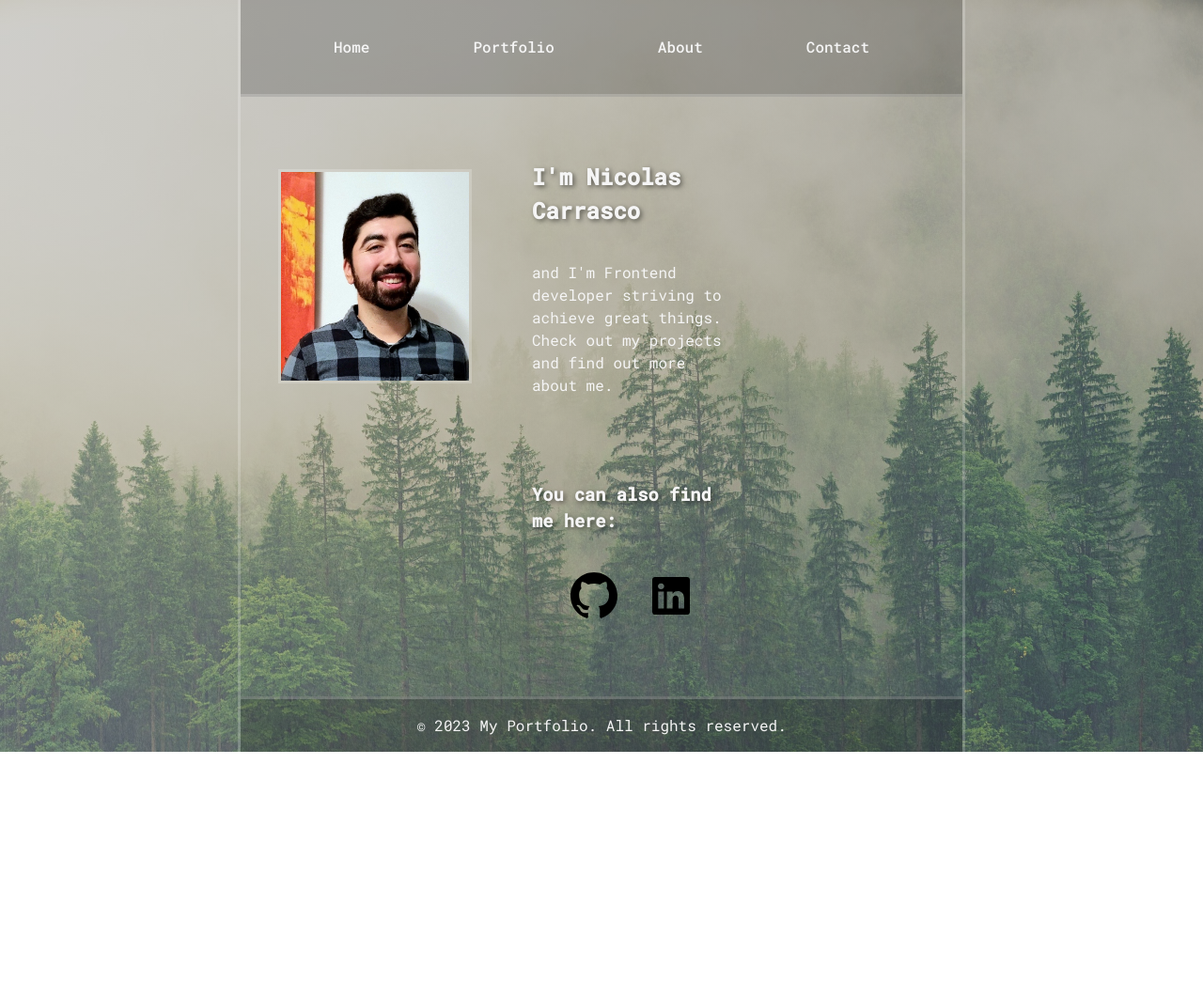
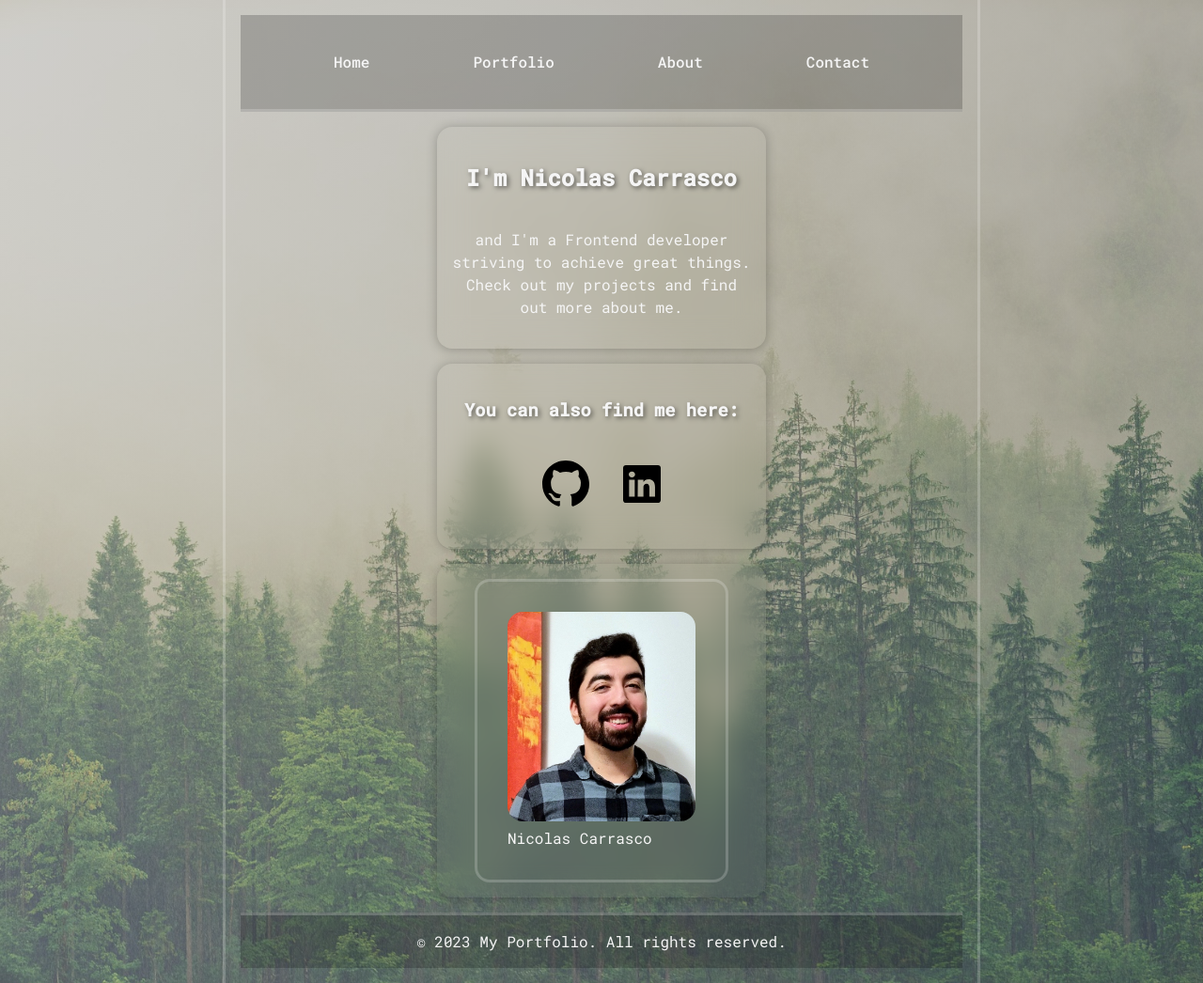
Before and after one commit to Niccar95/Portfolio, a website built with Vite: page index.html in a window 1280 px wide. Shown: the whole page at 94% size. Before the commit the page ends 800 px from the top, so only its background shows below. Built offline with nearby package versions, Linux system fonts and the light colour scheme.

Commit message:
stora strukturändringar

```diff
--- a/index.html
+++ b/index.html
@@ -6,24 +6,62 @@
     <title>My Portfolio</title>
   </head>
   <body>
-    <header class="header">
-       <nav class="header__navigation"></nav>
+    <header class="page-header">
+       <nav class="page-header__nav">
+        <a href="#" class="page-header__link">Home</a>
+        <a href="#" class="page-header__link">Portfolio</a>
+        <a href="#" class="page-header__link">About</a>
+        <a href="#" class="page-header__link">Contact</a>
+       </nav>
     </header>
-    <main class="mainContainer">
 
-      <figure class="mainContainer__imgContainer"></figure>
+    <main class="main-container">
 
-        <section class="mainContainer__presentation"></section>
+        <section class="presentation">
 
-        <section class="mainContainer__myLinksContainer">
+          <h2 class="presentation__title">I'm Nicolas Carrasco</h2>
 
+          <p class="presentation__description">and I'm a Frontend developer striving to achieve great things. Check out my projects and find out more about me.</p>
 
         </section>
 
 
+        <section class="my-links">
+
+          <h3 class="my-links__title">You can also find me here:</h3>
+
+          <nav class="my-links__navigation">
+
+            <a href="https://github.com/Niccar95" class="my-links__link">
+
+              <img src="/src/img/github.svg" width="50" height="50" alt="Github"  class="my-links__icon">
+
+            </a>
+
+            <a href="https://www.linkedin.com/home?originalSubdomain=se" class="my-links__link">
+
+              <img src="/src/img/linkedin.svg" width="40" height="40" alt="LinkedIn" class="my-links__icon">
+
+            </a>
+
+          </nav>
+
+        </section>
+
+        <section class="about-me">
+
+        <figure class="about-me__img-container">
+          <img src="/src/img/myPicture.jpg" class="about-me__image" alt="My Picture">
+          <figcaption class="about-me__caption">Nicolas Carrasco</figcaption>
+        </figure>
+
+        </section>
+
+
+
        </main>
-      <footer id="myFooter">
-
+      <footer class="page-end">
+        <p class="page-end__content">&copy; 2023 My Portfolio. All rights reserved.</p>
       </footer>
 
     <script type="module" src="/src/js/main.js"></script>
--- a/src/js/main.js
+++ b/src/js/main.js
@@ -1,127 +1 @@
 import '../scss/style.scss'
-
-
-const headerNavigation = document.querySelector(".header__navigation");
-
-const homeLink = document.createElement("a");
-const portfolioLink = document.createElement("a");
-const aboutLink = document.createElement("a");
-const contactLink = document.createElement("a");
-
-headerNavigation.appendChild(homeLink);
-headerNavigation.appendChild(portfolioLink);
-headerNavigation.appendChild(aboutLink);
-headerNavigation.appendChild(contactLink);
-
-homeLink.setAttribute("href", "#");
-portfolioLink.setAttribute("href", "#");
-aboutLink.setAttribute("href", "#");
-contactLink.setAttribute("href", "#");
-
-homeLink.textContent = "Home";
-portfolioLink.textContent = "Portfolio";
-aboutLink.textContent = "About";
-contactLink.textContent = "Contact";
-
-homeLink.className = "header__navigation-links";
-portfolioLink.className = "header__navigation-links";
-aboutLink.className = "header__navigation-links";
-contactLink.className = "header__navigation-links";
-
-const presentationContainer = document.querySelector(".mainContainer__presentation");
-const mainTitle = document.createElement("h2");
-
-
-//presentation
-presentationContainer.appendChild(mainTitle);
-
-mainTitle.textContent = "I'm Nicolas Carrasco";
-
-const presentation = document.createElement("p");
-presentationContainer.appendChild(presentation);
-presentation.innerHTML = "and I'm Frontend developer striving to achieve great things. Check out my projects and find out more about me.";
-
-
-//länk sektion
-
-
-const checkMyLinks = document.createElement("h3");
-
-const myLinksContainer = document.querySelector(".mainContainer__myLinksContainer");
-checkMyLinks.innerHTML = "You can also find me here: ";
-
-myLinksContainer.appendChild(checkMyLinks);
-
-
-const myLinksNavigation = document.createElement("nav");
-myLinksNavigation.classList.add("mainContainer__myLinksContainer__navigation");
-myLinksContainer.appendChild(myLinksNavigation);
-
-const myLinks = document.createElement("a");
-myLinksNavigation.appendChild(myLinks);
-myLinks.setAttribute("href", "https://github.com/Niccar95");
-
-const myLinks2 = document.createElement("a");
-myLinksNavigation.appendChild(myLinks2);
-myLinks2.setAttribute("href", "https://www.linkedin.com/home?originalSubdomain=se");
-
-//svg ikoner
-
-const githubIcon = document.createElement("img");
-githubIcon.src = "/src/img/github.svg";
-myLinks.appendChild(githubIcon);
-
-githubIcon.setAttribute("width", "50");
-githubIcon.setAttribute("height", "50");
-
-const linkedInIcon = document.createElement("img");
-linkedInIcon.src = "/src/img/linkedin.svg";
-myLinks2.appendChild(linkedInIcon);
-
-linkedInIcon.setAttribute("width", "40");
-linkedInIcon.setAttribute("height", "40");
-
-githubIcon.classList.add("mainContainer__myLinksContainer__navigation-icon");
-linkedInIcon.classList.add("mainContainer__myLinksContainer__navigation-icon");
-
-
-
-
-
-
-
-
-
-
-
-
-
-
-
-
-
-
-
-
-
-
-
-const imgContainer = document.querySelector(".mainContainer__imgContainer");
-const myPicture = document.createElement("img");
-myPicture.src = "/src/img/myPicture.jpg";
-myPicture.classList.add("mainContainer__imgContainer__myPicture");
-
-imgContainer.appendChild(myPicture);
-
-
-
-
-
-
-const myFooter = document.getElementById("myFooter");
-const footerContent = document.createElement("p");
-
-myFooter.appendChild(footerContent);
-footerContent.innerHTML = "&copy; 2023 My Portfolio. All rights reserved.";
-
-footerContent.setAttribute("id", "myFooter__footerContent");
--- a/src/scss/style.scss
+++ b/src/scss/style.scss
@@ -13,19 +13,19 @@
 
 }
 
-.header {
+.page-header {
   height: 100px;
   border-bottom: solid rgba(255, 255,255, 0.2);
   background-color: rgba(0, 0, 0, 0.2);
   margin-bottom: 1em;
 
-  &__navigation {
+  &__nav {
     height: 100px;
     display: flex;
     justify-content: space-evenly;
     align-items: center;
 
- &-links {
+ .page-header__link {
   font-weight: 500;
   color: whitesmoke;
   text-decoration: none;
@@ -45,41 +45,60 @@ body {
   display: flex;
   flex-direction: column;
   width: 60%;
+  padding: 1em;
   margin: 0 auto;
   min-height: 100vh;
   border-right: solid rgba(255, 255,255, 0.2);
   border-left: solid rgba(255, 255, 255, 0.2);
+  overflow-y: scroll;
 
-.mainContainer {
+.main-container {
   flex: 1;
   display: grid;
   grid-gap: 1em;
-  grid-template-rows: auto auto;
+  grid-template-rows: auto auto auto;
   grid-template-columns: 1fr 1fr 1fr;
 
-  &__presentation {
-    padding: 0.5em;
+  .presentation {
+    padding: 1em;
     display: flex;
     flex-direction: column;
     justify-content: center;
     align-items: center;
     grid-area: 1 / 2 / 2 / 3;
 
-    h2 {
+    background: transparent;
+    backdrop-filter: blur(15px);
+    box-shadow: 0 1px 12px rgba(0, 0, 0, 0.25);
+    border-radius: 1em;
+
+
+    &__title {
       text-shadow: 2px 2px 5px rgb(0, 0, 0, 0.5);
+      text-align: center;
+    }
+
+    &__description {
+      text-align: center;
     }
 
   }
 
-  .mainContainer__myLinksContainer {
-    padding: 0.5em;
+  .my-links {
+    padding: 1em;
     grid-area: 2 / 2 / 3 / 3;
     display: flex;
     flex-direction: column;
     align-items: center;
 
-    h3 {
+    background: transparent;
+    backdrop-filter: blur(15px);
+    box-shadow: 0 1px 12px rgba(0, 0, 0, 0.25);
+    border-radius: 1em;
+
+    &__title {
       text-shadow: 2px 2px 5px rgb(0, 0, 0, 0.5);
+      text-align: center;
     }
 
     &__navigation {
@@ -88,32 +107,45 @@ body {
       align-items: center;
       width: 200px;
       height: 100px;
+    }
+  }
+
+  .about-me {
+    display: flex;
+    align-items: center;
+    justify-content: center;
+    grid-area: 3 / 2 / 4 / 3;
+    width: 100%;
+
+    background: transparent;
+    backdrop-filter: blur(15px);
+    box-shadow: 0 1px 12px rgba(0, 0, 0, 0.25);
+    border-radius: 1em;
+
+    &__img-container {
+      padding: 2em;
+      border: solid rgb(255, 255, 255, 0.2);
+      border-radius: 1em;
+
+      .about-me__image {
+        border-radius: 1em;
+        width: 200px;
+      }
 
 
     }
   }
 
-  &__imgContainer {
-    display: flex;
-    align-items: center;
-    justify-content: center;
-    grid-column: 1 / 1 / 2 / 2;
 
-    &__myPicture {
-      width: 200px;
-      border: solid rgb(255, 255, 255, 0.2);
-
-    }
-  }
 }
 
-#myFooter {
+.page-end {
+  margin-top: 1em;
   display: flex;
   align-items: center;
   justify-content: center;
   border-top: solid rgba(255, 255,255, 0.2);
   background-color: rgba(0, 0, 0, 0.2);
-
 }
 
 }
```
Also changed, not shown: src/scss/_breakpoints.scss (added), src/scss/_mixins.scss (added), src/scss/_variables.scss (added).
